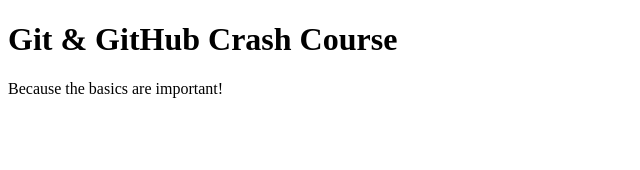
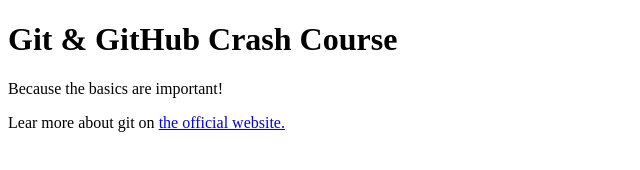
Before and after one commit to rfamaral/github-crash-course, a plain HTML site: page index.html in a window 1280 px wide. Shown: the whole page, without its empty margins (0-640 px from the left). Drawn offline with Linux system fonts and the light colour scheme.

Commit message:
added a link to Git docs.

```diff
--- a/index.html
+++ b/index.html
@@ -9,5 +9,6 @@
   <body>
     <h1>Git & GitHub Crash Course</h1>
     <p>Because the basics are important!</p>
+    <p>Lear more about git on <a href="https:\\git-scm.com">the official website.</a></p>
   </body>
 </html>
```
